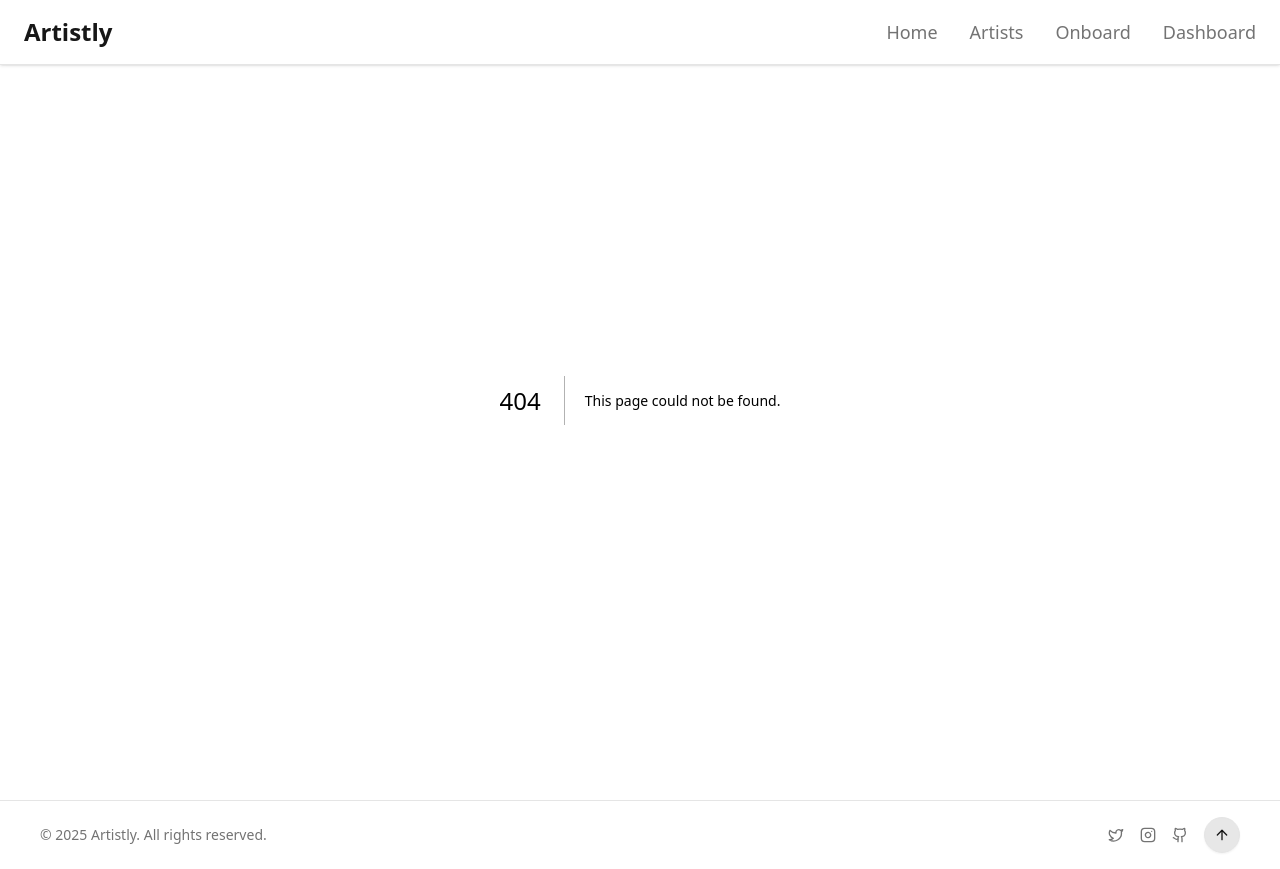
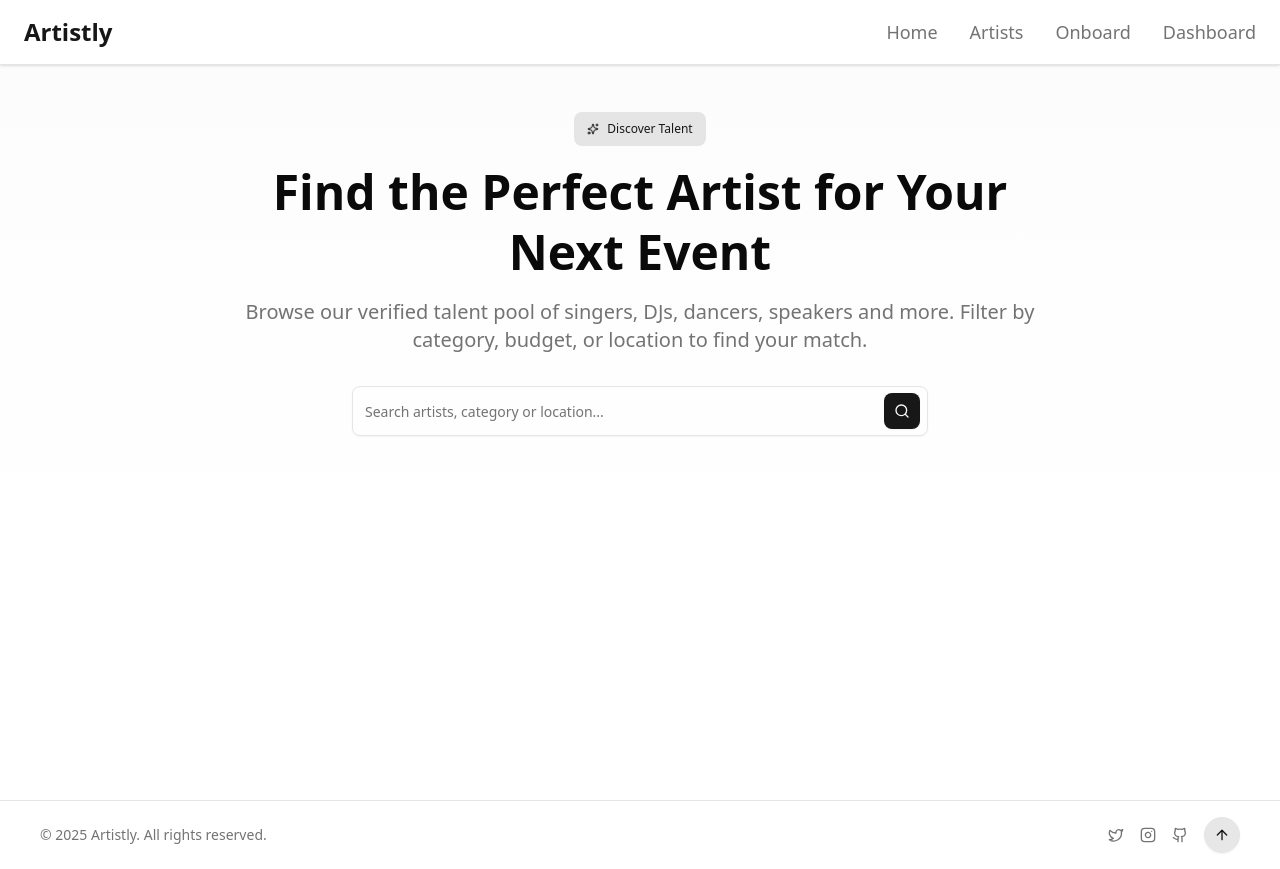
Before and after one commit to Shubham-567/Artistly, a Next.js app: page /artists in a window 1280 px wide. Before the commit this address had no page. Built offline with nearby package versions, Linux system fonts and the light colour scheme.

Commit message:
Created Artist page Hero Section

```diff
--- /dev/null
+++ b/src/app/artists/page.jsx
@@ -0,0 +1,12 @@
+import ArtistHero from "@/sections/ArtistHero";
+import React from "react";
+
+function page() {
+  return (
+    <>
+      <ArtistHero />
+    </>
+  );
+}
+
+export default page;
--- a/src/app/globals.css
+++ b/src/app/globals.css
@@ -228,8 +228,40 @@
     @apply text-sm text-muted-foreground leading-relaxed;
   }
 
+  /* Artist Page Hero Section  */
+  .artist-hero-section {
+    @apply w-full bg-gradient-to-b from-muted/30 to-background py-20 md:py-28;
+  }
+
+  .artist-hero-inner {
+    @apply max-w-4xl mx-auto px-6 md:px-10 text-center;
+  }
+
+  .artist-hero-badge {
+    @apply inline-flex items-center gap-2 px-4 py-1 bg-primary/10 text-primary text-sm font-medium rounded-full mb-4;
+  }
+
+  .artist-hero-title {
+    @apply text-4xl md:text-5xl font-bold text-foreground leading-tight mb-4;
+  }
+
+  .artist-hero-subtext {
+    @apply text-muted-foreground text-lg md:text-xl mb-8;
+  }
+
+  .artist-hero-search-wrapper {
+    @apply relative max-w-xl mx-auto w-full;
+  }
+
+  .artist-hero-search-input {
+    @apply pl-4 pr-[96px] text-base w-full;
+  }
+
+  .artist-hero-button-group {
+    @apply absolute right-2 top-1/2 -translate-y-1/2 flex gap-2;
+  }
+
   /* Footer */
-
   .footer {
     @apply w-full border-t bg-background text-muted-foreground py-4;
   }
--- a/src/app/layout.js
+++ b/src/app/layout.js
@@ -24,7 +24,7 @@ export default function RootLayout({ children }) {
       <body
         className={`${geistSans.variable} ${geistMono.variable} antialiased`}>
         <Navbar />
-        {children}
+        <main className='min-h-screen'>{children}</main>
         <Footer />
       </body>
     </html>
--- /dev/null
+++ b/src/components/ui/badge.jsx
@@ -0,0 +1,44 @@
+import * as React from "react"
+import { Slot } from "@radix-ui/react-slot"
+import { cva } from "class-variance-authority";
+
+import { cn } from "@/lib/utils"
+
+const badgeVariants = cva(
+  "inline-flex items-center justify-center rounded-md border px-2 py-0.5 text-xs font-medium w-fit whitespace-nowrap shrink-0 [&>svg]:size-3 gap-1 [&>svg]:pointer-events-none focus-visible:border-ring focus-visible:ring-ring/50 focus-visible:ring-[3px] aria-invalid:ring-destructive/20 dark:aria-invalid:ring-destructive/40 aria-invalid:border-destructive transition-[color,box-shadow] overflow-hidden",
+  {
+    variants: {
+      variant: {
+        default:
+          "border-transparent bg-primary text-primary-foreground [a&]:hover:bg-primary/90",
+        secondary:
+          "border-transparent bg-secondary text-secondary-foreground [a&]:hover:bg-secondary/90",
+        destructive:
+          "border-transparent bg-destructive text-white [a&]:hover:bg-destructive/90 focus-visible:ring-destructive/20 dark:focus-visible:ring-destructive/40 dark:bg-destructive/60",
+        outline:
+          "text-foreground [a&]:hover:bg-accent [a&]:hover:text-accent-foreground",
+      },
+    },
+    defaultVariants: {
+      variant: "default",
+    },
+  }
+)
+
+function Badge({
+  className,
+  variant,
+  asChild = false,
+  ...props
+}) {
+  const Comp = asChild ? Slot : "span"
+
+  return (
+    (<Comp
+      data-slot="badge"
+      className={cn(badgeVariants({ variant }), className)}
+      {...props} />)
+  );
+}
+
+export { Badge, badgeVariants }
--- /dev/null
+++ b/src/components/ui/input.jsx
@@ -0,0 +1,24 @@
+import * as React from "react"
+
+import { cn } from "@/lib/utils"
+
+function Input({
+  className,
+  type,
+  ...props
+}) {
+  return (
+    (<input
+      type={type}
+      data-slot="input"
+      className={cn(
+        "file:text-foreground placeholder:text-muted-foreground selection:bg-primary selection:text-primary-foreground dark:bg-input/30 border-input flex h-9 w-full min-w-0 rounded-md border bg-transparent px-3 py-1 text-base shadow-xs transition-[color,box-shadow] outline-none file:inline-flex file:h-7 file:border-0 file:bg-transparent file:text-sm file:font-medium disabled:pointer-events-none disabled:cursor-not-allowed disabled:opacity-50 md:text-sm",
+        "focus-visible:border-ring focus-visible:ring-ring/50 focus-visible:ring-[3px]",
+        "aria-invalid:ring-destructive/20 dark:aria-invalid:ring-destructive/40 aria-invalid:border-destructive",
+        className
+      )}
+      {...props} />)
+  );
+}
+
+export { Input }
--- /dev/null
+++ b/src/sections/ArtistHero.jsx
@@ -0,0 +1,70 @@
+"use client";
+
+import { Badge } from "@/components/ui/badge";
+import { Button } from "@/components/ui/button";
+import { Input } from "@/components/ui/input";
+import { Search, Sparkles, X } from "lucide-react";
+import { useState } from "react";
+
+function ArtistHero() {
+  const [query, setQuery] = useState("");
+
+  const handleSearch = () => {
+    console.log("Search query: ", query);
+  };
+
+  return (
+    <section className='artist-hero-section'>
+      <div className='artist-hero-inner'>
+        <Badge
+          variant='secondary'
+          className='mb-4 py-2 px-3 inline-flex items-center gap-2 text-primary bg-primary/10'>
+          <Sparkles className='size-4' />
+          Discover Talent
+        </Badge>
+
+        <h1 className='artist-hero-title'>
+          Find the Perfect Artist for Your Next Event
+        </h1>
+
+        <p className='artist-hero-subtext'>
+          Browse our verified talent pool of singers, DJs, dancers, speakers and
+          more. Filter by category, budget, or location to find your match.
+        </p>
+
+        <div className='artist-hero-search-wrapper'>
+          <Input
+            type='text'
+            placeholder='Search artists, category or location...'
+            value={query}
+            onChange={(e) => setQuery(e.target.value)}
+            className='artist-hero-search-input py-6'
+          />
+
+          <div className='artist-hero-button-group'>
+            {query && (
+              <Button
+                size='icon'
+                variant='outline'
+                onClick={() => setQuery("")}
+                className='size-9'
+                aria-label='clear'>
+                <X className='size-4' />
+              </Button>
+            )}
+
+            <Button
+              size='icon'
+              onClick={handleSearch}
+              className='size-9'
+              aria-label='search'>
+              <Search className='size-4' />
+            </Button>
+          </div>
+        </div>
+      </div>
+    </section>
+  );
+}
+
+export default ArtistHero;
```
